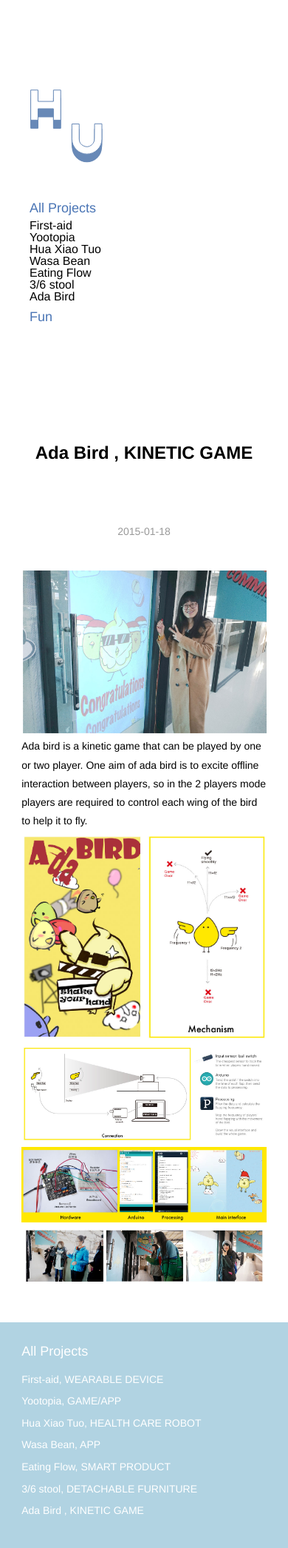
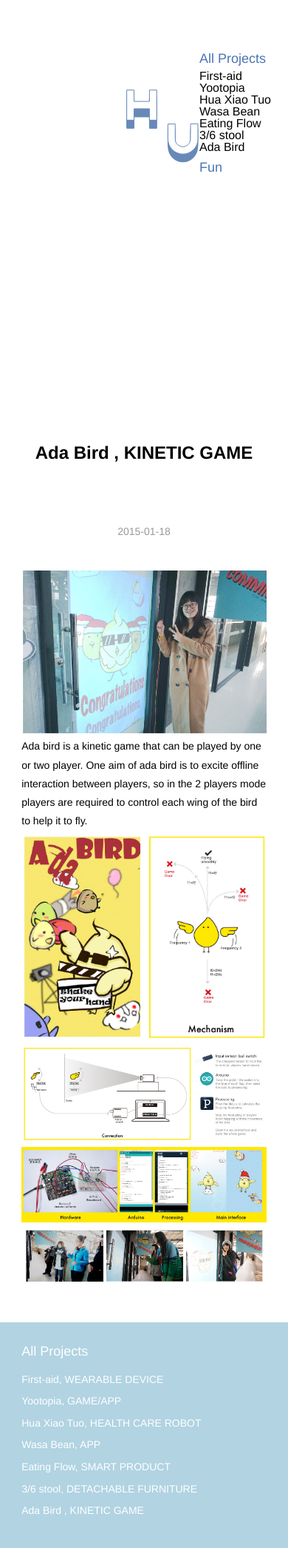
Before and after one commit to yuanyuanhu96/Potfolio-Archive, a Jekyll site: the page built from _posts/2015-01-18-Ada-bird.md, in a window 390 px wide. Shown: the whole page at 74% size. Built offline with Jekyll 4.4.1, drawn with Linux system fonts in a browser that asks for light colours.

Commit message:
Update style.css

```diff
--- a/_includes/style.css
+++ b/_includes/style.css
@@ -474,6 +474,18 @@ margin-left: 20px;
 	//background-color: #FFD700;//测试区域
 }
 
+
+@media screen and (max-width: 767px) {
+.icon-Hu {
+	  height: 200px;
+	float:left;
+
+  }
+}
+
+
+
+
 .Classification {
   font-size: 18px;
   margin-top: 50px;
@@ -481,6 +493,20 @@ margin-left: 20px;
 
 	//background-color: #FFD700;//测试区域
 }
+
+
+@media screen and (max-width: 767px) {
+.icon-Hu {
+	  height: 200px;
+	 margin-left: 150px;
+
+  }
+}
+
+
+
+
+
 
 .NaviType {
 
```
